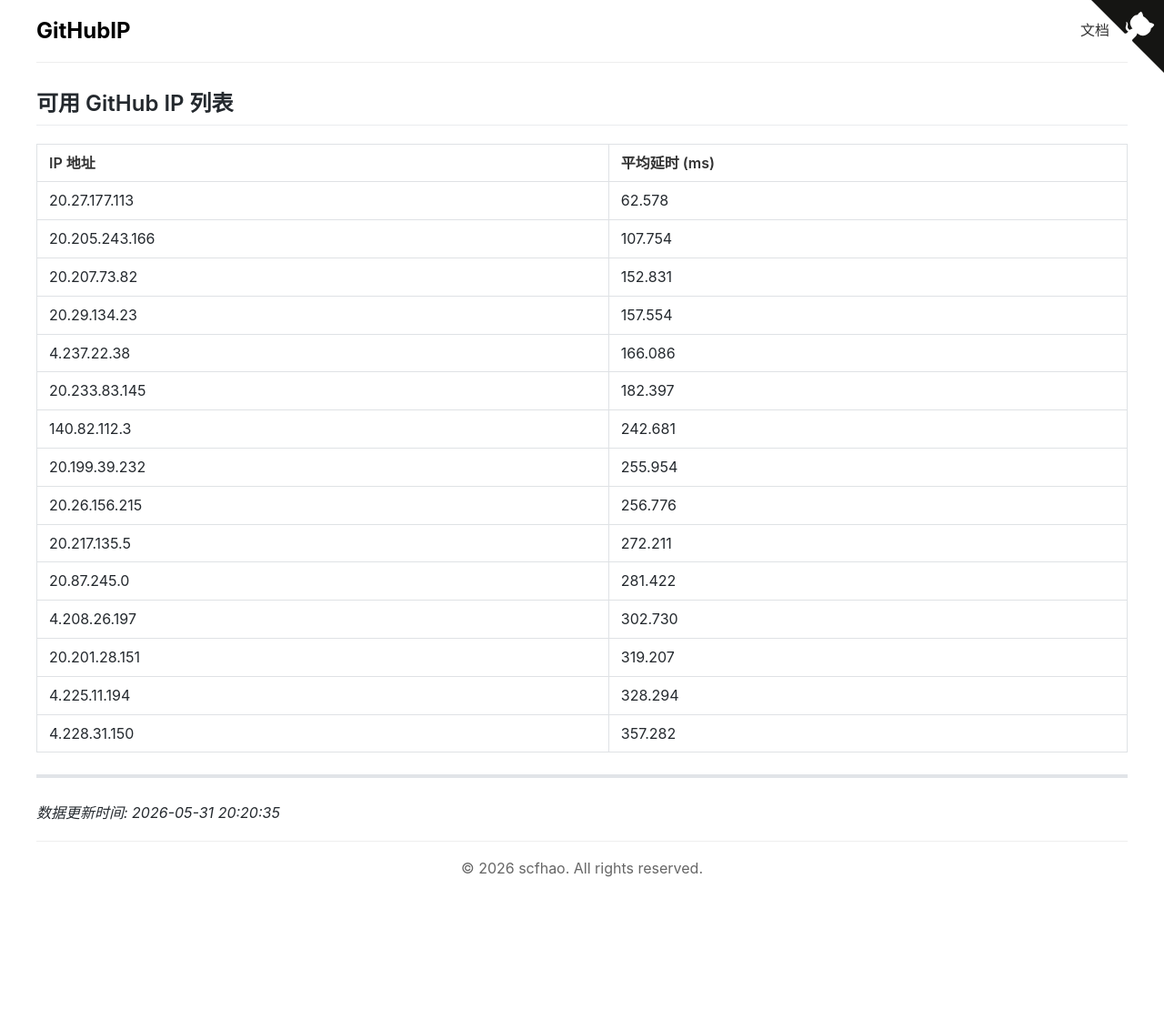
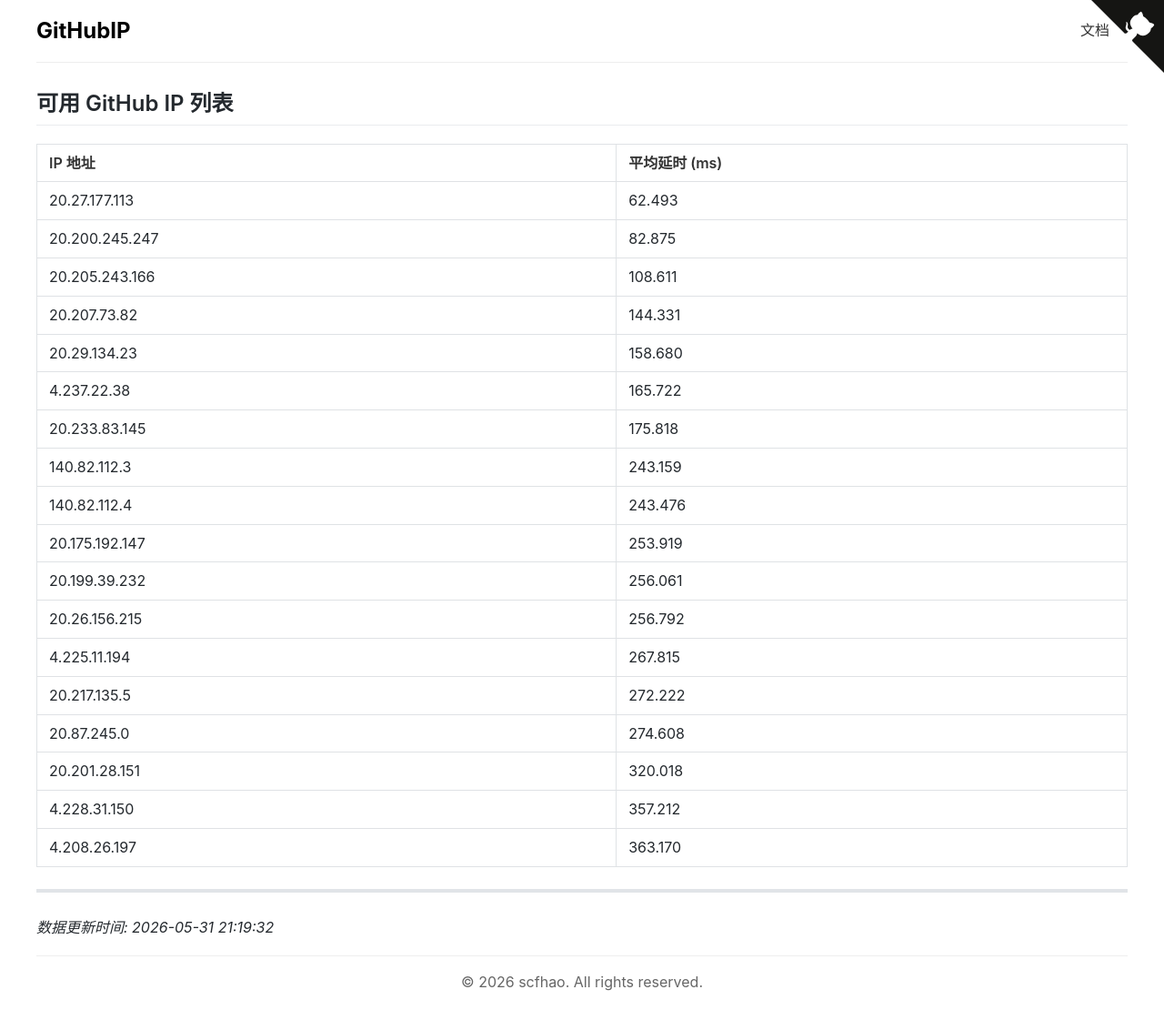
Before and after one commit to scfhao/GitHubIP, a Jekyll site: the page built from index.md, in a window 1280 px wide. Shown: the whole page at 91% size. Built offline with Jekyll 4.4.1, drawn with Linux system fonts in a browser that asks for light colours; before the commit the page ends 984 px from its top, so only the background shows below that.

Commit message:
自动脚本执行 - 2026-05-31 21:19:32

```diff
--- a/index.md
+++ b/index.md
@@ -1,29 +1,32 @@
 ---
 layout: home
 title: GitHub IP 列表
-date: 2026-05-31 20:20:35
+date: 2026-05-31 21:19:32
 ---
 
 ## 可用 GitHub IP 列表
 
 | IP 地址 | 平均延时 (ms) |
 |---------|--------------|
-| 20.27.177.113 | 62.578 |
-| 20.205.243.166 | 107.754 |
-| 20.207.73.82 | 152.831 |
-| 20.29.134.23 | 157.554 |
-| 4.237.22.38 | 166.086 |
-| 20.233.83.145 | 182.397 |
-| 140.82.112.3 | 242.681 |
-| 20.199.39.232 | 255.954 |
-| 20.26.156.215 | 256.776 |
-| 20.217.135.5 | 272.211 |
-| 20.87.245.0 | 281.422 |
-| 4.208.26.197 | 302.730 |
-| 20.201.28.151 | 319.207 |
-| 4.225.11.194 | 328.294 |
-| 4.228.31.150 | 357.282 |
+| 20.27.177.113 | 62.493 |
+| 20.200.245.247 | 82.875 |
+| 20.205.243.166 | 108.611 |
+| 20.207.73.82 | 144.331 |
+| 20.29.134.23 | 158.680 |
+| 4.237.22.38 | 165.722 |
+| 20.233.83.145 | 175.818 |
+| 140.82.112.3 | 243.159 |
+| 140.82.112.4 | 243.476 |
+| 20.175.192.147 | 253.919 |
+| 20.199.39.232 | 256.061 |
+| 20.26.156.215 | 256.792 |
+| 4.225.11.194 | 267.815 |
+| 20.217.135.5 | 272.222 |
+| 20.87.245.0 | 274.608 |
+| 20.201.28.151 | 320.018 |
+| 4.228.31.150 | 357.212 |
+| 4.208.26.197 | 363.170 |
 
 ---
 
-*数据更新时间: 2026-05-31 20:20:35*
+*数据更新时间: 2026-05-31 21:19:32*
```
